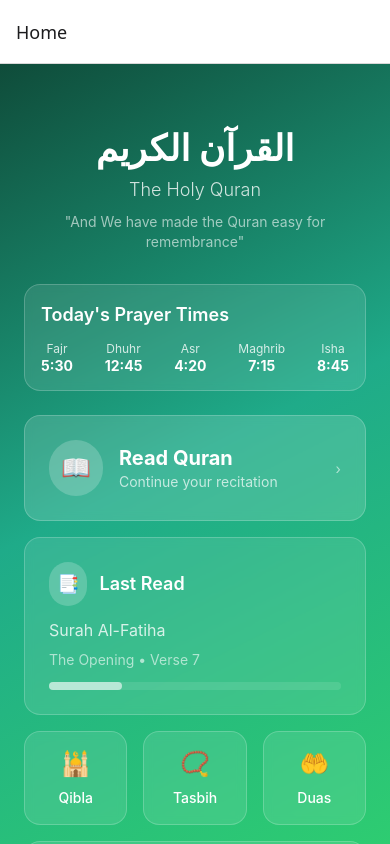
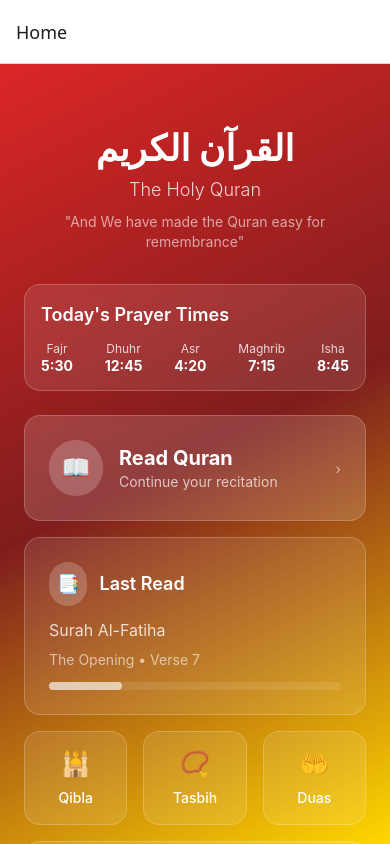
Before and after one commit to Saher-Anwar/Advanced_Quran_App, a React Native app in the folder frontend/: screen /Home in a window 390 px wide. Built offline with nearby package versions, Linux system fonts and the light colour scheme.

Commit message:
Changed color gradient

```diff
--- a/frontend/screens/HomeScreen.tsx
+++ b/frontend/screens/HomeScreen.tsx
@@ -13,7 +13,7 @@ const HomeScreen = () => {
     <View className="flex-1">
       {/* Background with Islamic geometric pattern */}
       <LinearGradient
-        colors={['#0F4C3A', '#1FAB89', '#2ECC71']}
+        colors={['#DC2626', '#7F1D1D', '#FFD700']}
         start={{ x: 0, y: 0 }}
         end={{ x: 1, y: 1 }}
         className="flex-1">
```
